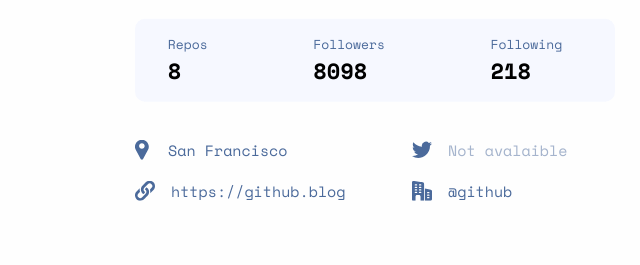
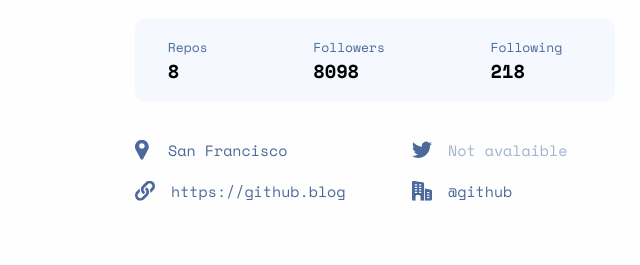
Before and after one commit to kadan-develop/github_finder, a plain HTML site: page index.html in a window 1280 px wide. Shown: the part 488-753 px from the top of the page, 342-982 px from the left. Drawn offline with nearby package versions, Linux system fonts and the light colour scheme.

Commit message:
Update index.html

```diff
--- a/index.html
+++ b/index.html
@@ -50,17 +50,17 @@
           <div class="repos d_flex align_items row_direction ">
             <div class="h-repos">
               <h2>Repos</h2>
-              <h4>8</h4>
+              <h3>8</h3>
             </div>
 
             <div class="followers">
               <h2>Followers</h2>
-              <h4>8098</h4>
+              <h3>8098</h3>
             </div>
 
             <div class="following">
               <h2>Following</h2>
-              <h4>218</h4>
+              <h3>218</h3>
             </div>
           </div>
 
```
